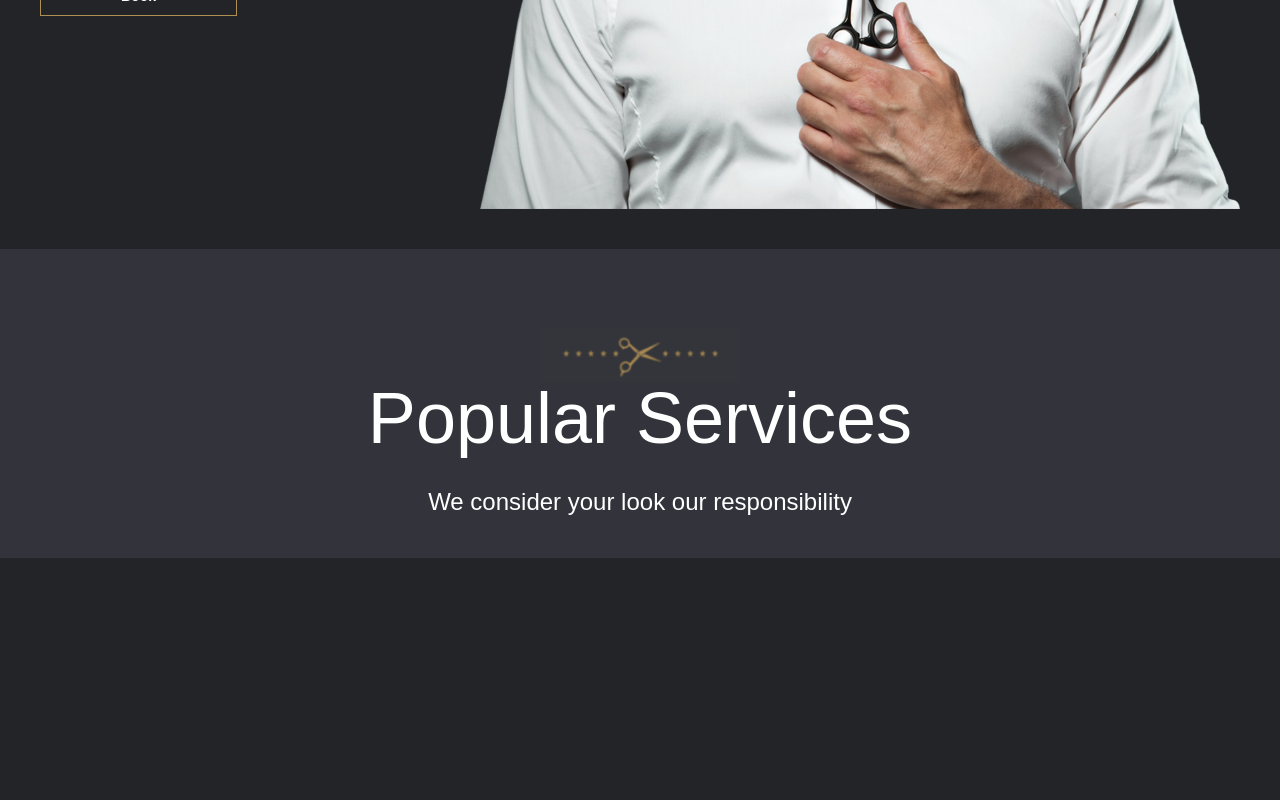
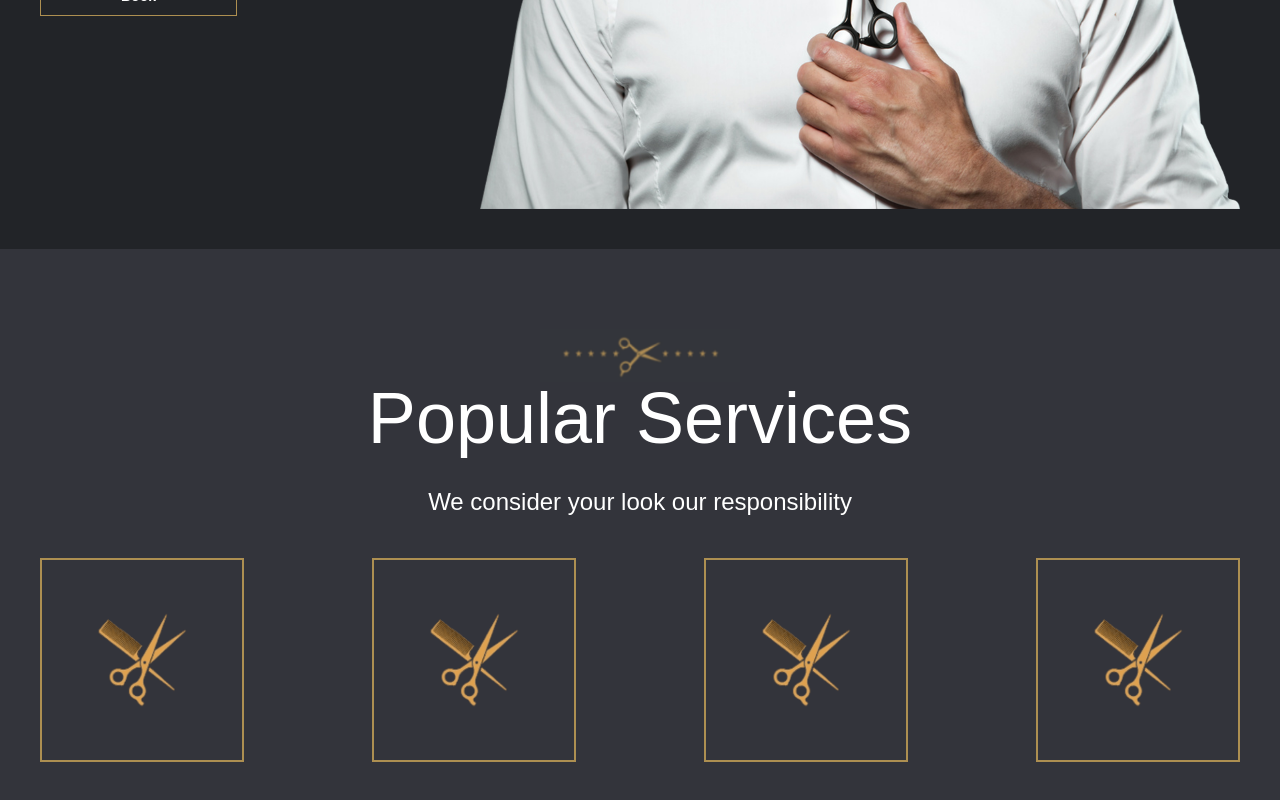
Before and after one commit to TheDude-dev/Barbershop, a Next.js app: page / in a window 1280 px wide. Shown: the part 581-1381 px from the top of the page. Before the commit the page ends 1139 px from the top, so only its background shows below. Built offline with nearby package versions, Linux system fonts and the light colour scheme.

Commit message:
feature: added cards

```diff
--- a/src/components/home/PopularServices.tsx
+++ b/src/components/home/PopularServices.tsx
@@ -18,6 +18,41 @@
         <div className="text-white text-2xl place-items-center font-light">
             <h2> We consider your look our responsibility</h2>
         </div>
+        <div className="mt-10 flex items-center justify-between">
+        <div className="border-2 border-golden">
+          <Image
+                src="/images/haircut.png"
+                alt="service photo"
+                width={200}
+                height={100}
+                />
+          </div>
+          <div className="border-2 border-golden">
+          <Image
+                src="/images/haircut.png"
+                alt="service photo"
+                width={200}
+                height={100}
+                />
+          </div >
+          <div className="border-2 border-golden">
+          <Image
+                src="/images/haircut.png"
+                alt="service photo"
+                width={200}
+                height={100}
+                />
+          </div>
+          <div className="border-2 border-golden">
+          <Image
+                src="/images/haircut.png"
+                alt="service photo"
+                width={200}
+                height={100}
+                />
+          </div>
+        </div>
+
       </section>)
 }
 
```
Also changed, not shown: public/images/haircut.png (added).
